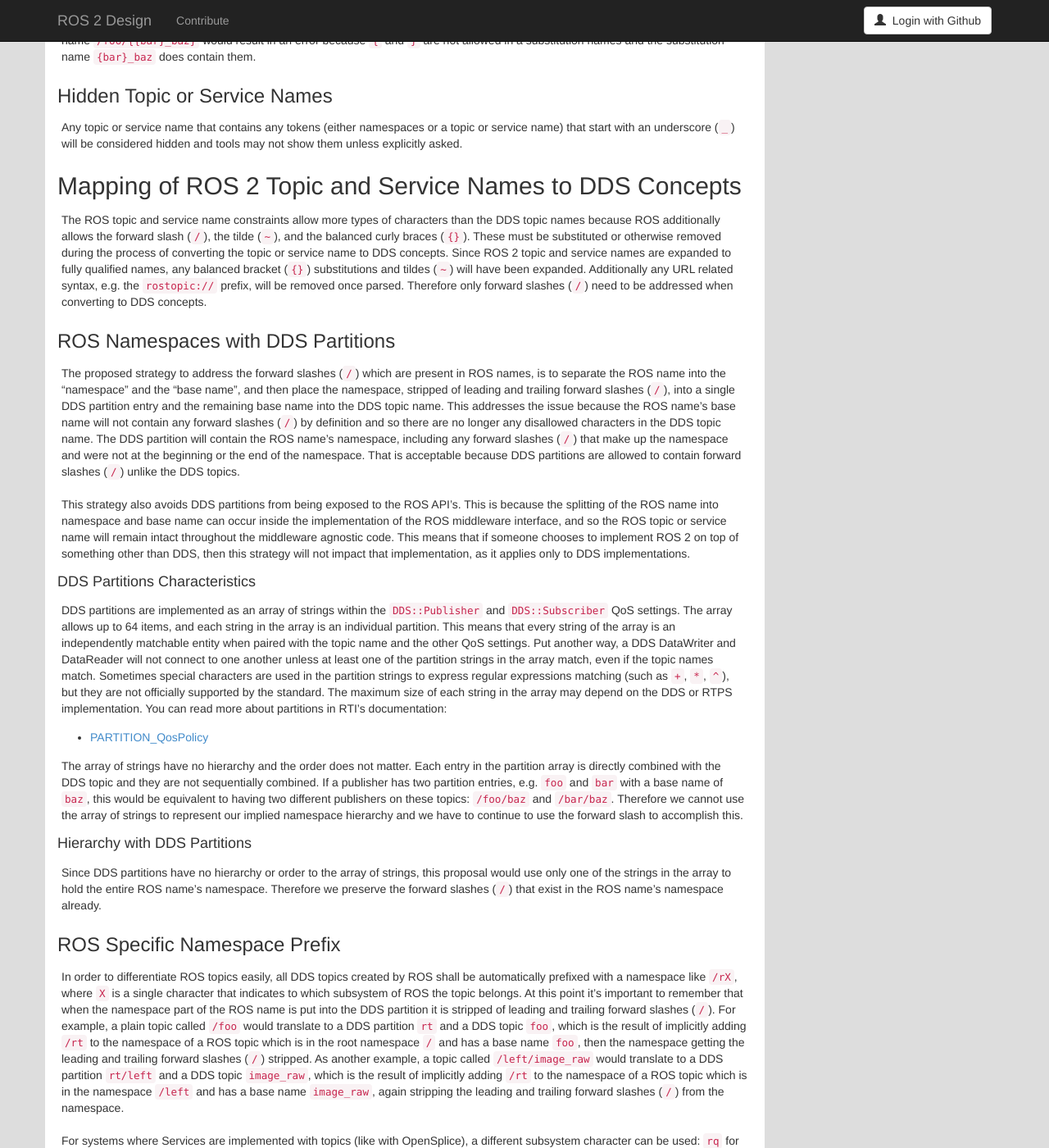
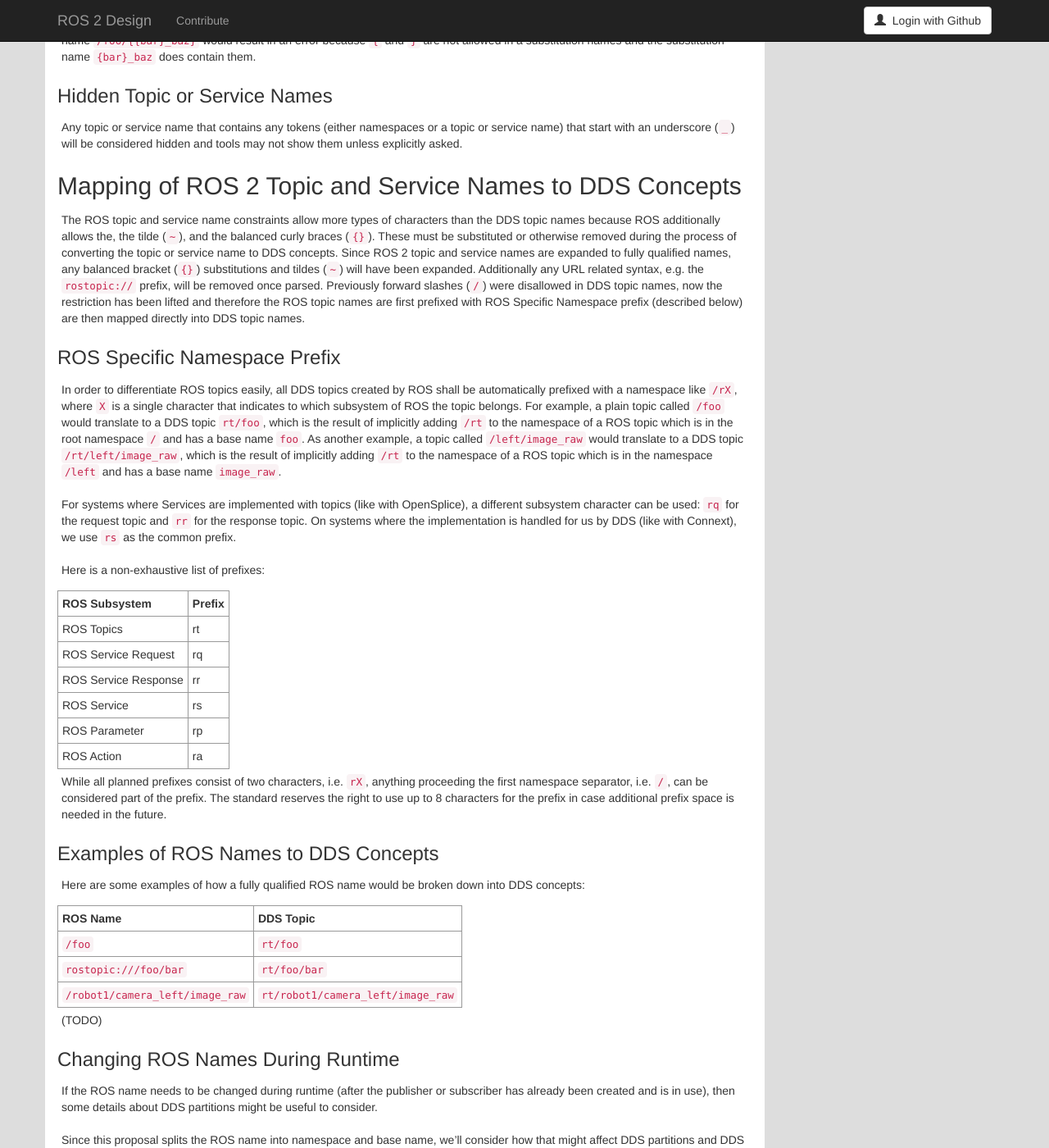
Before and after one commit to ros2/design, a Jekyll site: the page built from articles/140_topic_and_service_name_mapping.md, in a window 1280 px wide and 1400 px high, scrolled down 3867 px. Shown: the whole window at 82% size. Built offline with Jekyll 4.4.1, drawn with Linux system fonts in a browser that asks for light colours; nearby versions of some CDN libraries; some of the changed text lies outside the part shown.

Commit message:
removal of topic partitions, inital draft

```diff
--- a/articles/140_topic_and_service_name_mapping.md
+++ b/articles/140_topic_and_service_name_mapping.md
@@ -198,51 +198,17 @@ Any topic or service name that contains any tokens (either namespaces or a topic
 
 ## Mapping of ROS 2 Topic and Service Names to DDS Concepts
 
-The ROS topic and service name constraints allow more types of characters than the DDS topic names because ROS additionally allows the forward slash (`/`), the tilde (`~`), and the balanced curly braces (`{}`).
+The ROS topic and service name constraints allow more types of characters than the DDS topic names because ROS additionally allows the, the tilde (`~`), and the balanced curly braces (`{}`).
 These must be substituted or otherwise removed during the process of converting the topic or service name to DDS concepts.
 Since ROS 2 topic and service names are expanded to fully qualified names, any balanced bracket (`{}`) substitutions and tildes (`~`) will have been expanded.
 Additionally any URL related syntax, e.g. the `rostopic://` prefix, will be removed once parsed.
-Therefore only forward slashes (`/`) need to be addressed when converting to DDS concepts.
-
-### ROS Namespaces with DDS Partitions
-
-The proposed strategy to address the forward slashes (`/`) which are present in ROS names, is to separate the ROS name into the "namespace" and the "base name", and then place the namespace, stripped of leading and trailing forward slashes (`/`), into a single DDS partition entry and the remaining base name into the DDS topic name.
-This addresses the issue because the ROS name's base name will not contain any forward slashes (`/`) by definition and so there are no longer any disallowed characters in the DDS topic name.
-The DDS partition will contain the ROS name's namespace, including any forward slashes (`/`) that make up the namespace and were not at the beginning or the end of the namespace.
-That is acceptable because DDS partitions are allowed to contain forward slashes (`/`) unlike the DDS topics.
-
-This strategy also avoids DDS partitions from being exposed to the ROS API's.
-This is because the splitting of the ROS name into namespace and base name can occur inside the implementation of the ROS middleware interface, and so the ROS topic or service name will remain intact throughout the middleware agnostic code.
-This means that if someone chooses to implement ROS 2 on top of something other than DDS, then this strategy will not impact that implementation, as it applies only to DDS implementations.
-
-#### DDS Partitions Characteristics
-
-DDS partitions are implemented as an array of strings within the `DDS::Publisher` and `DDS::Subscriber` QoS settings.
-The array allows up to 64 items, and each string in the array is an individual partition.
-This means that every string of the array is an independently matchable entity when paired with the topic name and the other QoS settings.
-Put another way, a DDS DataWriter and DataReader will not connect to one another unless at least one of the partition strings in the array match, even if the topic names match.
-Sometimes special characters are used in the partition strings to express regular expressions matching (such as `+`, `*`, `^`), but they are not officially supported by the standard.
-The maximum size of each string in the array may depend on the DDS or RTPS implementation.
-You can read more about partitions in RTI's documentation:
-
-- [PARTITION_QosPolicy](https://community.rti.com/static/documentation/connext-dds/5.2.3/doc/manuals/connext_dds/html_files/RTI_ConnextDDS_CoreLibraries_UsersManual/Content/UsersManual/PARTITION_QosPolicy.htm)
-
-The array of strings have no hierarchy and the order does not matter.
-Each entry in the partition array is directly combined with the DDS topic and they are not sequentially combined.
-If a publisher has two partition entries, e.g. `foo` and `bar` with a base name of `baz`, this would be equivalent to having two different publishers on these topics: `/foo/baz` and `/bar/baz`.
-Therefore we cannot use the array of strings to represent our implied namespace hierarchy and we have to continue to use the forward slash to accomplish this.
-
-#### Hierarchy with DDS Partitions
-
-Since DDS partitions have no hierarchy or order to the array of strings, this proposal would use only one of the strings in the array to hold the entire ROS name's namespace.
-Therefore we preserve the forward slashes (`/`) that exist in the ROS name's namespace already.
+Previously forward slashes (`/`) were disallowed in DDS topic names, now the restriction has been lifted and therefore the ROS topic names are first prefixed with ROS Specific Namespace prefix (described below) are then mapped directly into DDS topic names.
 
 ### ROS Specific Namespace Prefix
 
 In order to differentiate ROS topics easily, all DDS topics created by ROS shall be automatically prefixed with a namespace like `/rX`, where `X` is a single character that indicates to which subsystem of ROS the topic belongs.
-At this point it's important to remember that when the namespace part of the ROS name is put into the DDS partition it is stripped of leading and trailing forward slashes (`/`).
-For example, a plain topic called `/foo` would translate to a DDS partition `rt` and a DDS topic `foo`, which is the result of implicitly adding `/rt` to the namespace of a ROS topic which is in the root namespace `/` and has a base name `foo`, then the namespace getting the leading and trailing forward slashes (`/`) stripped.
-As another example, a topic called `/left/image_raw` would translate to a DDS partition `rt/left` and a DDS topic `image_raw`, which is the result of implicitly adding `/rt` to the namespace of a ROS topic which is in the namespace `/left` and has a base name `image_raw`, again stripping the leading and trailing forward slashes (`/`) from the namespace.
+For example, a plain topic called `/foo` would translate to a DDS topic `rt/foo`, which is the result of implicitly adding `/rt` to the namespace of a ROS topic which is in the root namespace `/` and has a base name `foo`.
+As another example, a topic called `/left/image_raw` would translate to a DDS topic `/rt/left/image_raw`, which is the result of implicitly adding `/rt` to the namespace of a ROS topic which is in the namespace `/left` and has a base name `image_raw`.
 
 For systems where Services are implemented with topics (like with OpenSplice), a different subsystem character can be used: `rq` for the request topic and `rr` for the response topic.
 On systems where the implementation is handled for us by DDS (like with Connext), we use `rs` as the common prefix.
@@ -265,12 +231,13 @@ The standard reserves the right to use up to 8 characters for the prefix in case
 
 Here are some examples of how a fully qualified ROS name would be broken down into DDS concepts:
 
-| ROS Name                        | DDS Topic   | DDS Partition                 |
-|---------------------------------|-------------|-------------------------------|
-| `/foo`                          | `foo`       | \[`rt`\]                      |
-| `rostopic:///foo/bar`           | `bar`       | \[`rt/foo`\]                  |
-| `/robot1/camera_left/image_raw` | `image_raw` | \[`rt/robot1/camera_left`\]   |
+| ROS Name                        | DDS Topic                         |
+|---------------------------------|-----------------------------------|
+| `/foo`                          | `rt/foo`                          |
+| `rostopic:///foo/bar`           | `rt/foo/bar`                      |
+| `/robot1/camera_left/image_raw` | `rt/robot1/camera_left/image_raw` |
 
+(TODO)
 ### Changing ROS Names During Runtime
 
 If the ROS name needs to be changed during runtime (after the publisher or subscriber has already been created and is in use), then some details about DDS partitions might be useful to consider.
@@ -280,6 +247,7 @@ When changing the namespace of a ROS name, i.e. everything but the base name, th
 As partitions are part of QoS settings, it technically doesn't require a full restart of the publisher and subscription when changing the partitions field, however we cannot change the DDS topic name on the fly.
 With this in mind, we may want to always require a full restart of the publisher or subscription instance to avoid inconsistency in how these changes behave from the ROS user's perspective.
 
+(TODO)
 ### ROS Topic and Service Name Length Limit
 
 The length of the DDS topic must not exceed 256 characters.
@@ -298,25 +266,26 @@ Therefore to allow ROS programs to interoperate with "native" DDS topic names th
 #### Examples and Ideas for Communicating with Non-ROS Topics
 
 Note that these are not part of the proposal, but only possible solutions to the issue of communicating with "native" DDS topics.
-This section should be update when/if a complete solution is found.
+This section should be updated when/if a complete solution is found.
 
 It may be possible, through an option in the API or through some name syntax, to get a similar break down but without the ROS specific prefix.
 
 For example with an option in the API:
 
-| ROS Name              | ROS Prefix | DDS Topic   | DDS Partition                 |
-|-----------------------|------------|-------------|-------------------------------|
-| `rostopic://image`    | with       | `image`     | \[`rt`\]                      |
-| `rostopic://image`    | without    | `image`     | \[\]                          |
+| ROS Name              | ROS Prefix | DDS Topic   |
+|-----------------------|------------|-------------|
+| `rostopic://image`    | with       | `rt/image`  |
+| `rostopic://image`    | without    | `image`     |
 
 Another option would be to have some markup in the scheme name, for example:
 
-| ROS Name                              | DDS Topic           | DDS Partition                 |
-|---------------------------------------|---------------------|-------------------------------|
-| `rostopic://image`                    | `image`             | \[`rt`\]                      |
-| `rostopic+exact://image`              | `image`             | \[\]                          |
-| `rostopic+exact://camera_left/image`  | `camera_left/image` | \[\]                          |
+| ROS Name                              | DDS Topic           |
+|---------------------------------------|---------------------|
+| `rostopic://image`                    | `rt/image`          |
+| `rostopic+exact://image`              | `image`             |
+| `rostopic+exact://camera_left/image`  | `camera_left/image` |
 
+(TODO)
 Considering the third case, it's not clear if the `/` should be respected or if additional syntax is required to support partitions in the case of "exact" topic names.
 You could also imagine:
 
@@ -326,7 +295,7 @@ You could also imagine:
 
 ## Compare and Contrast with ROS 1
 
-In order to support a mapping to the more restrictive DDS topic name rules, these rules are in some ways more constraining than the rules for ROS 1.
+In order to support a mapping to a little more restrictive DDS topic name rules, these rules are in some ways more constraining than the rules for ROS 1.
 Other changes have been proposed for convenience or to remove a point of confusion that existed in ROS 1.
 In ROS 2, topic and service names differ from ROS 1 in that they:
 
@@ -390,6 +359,42 @@ This compromise was made so that when more work is done on substitutions, it wou
 ### Alternative ROS to DDS Mappings
 
 There was some discussion of alternatives and concerns with respect to the ROS -> DDS translation.
+
+#### DDS Partitions usage alternative
+
+Previously the usage of forward slashes (`/`) was disallowed in DDS topic name and hence a strategy was proposed which used DDS partitions to address the forward slashes (`/`) which are present in ROS names. The main idea was to separate the ROS name into the "namespace" and the "base name", and then place the namespace, stripped of leading and trailing forward slashes (`/`), into a single DDS partition entry and the remaining base name into the DDS topic name.
+This addressed the issue because the ROS name's base name will not contain any forward slashes (`/`) by definition and so there are no longer any disallowed characters in the DDS topic name.
+The DDS partition would contain the ROS name's namespace, including any forward slashes (`/`) that made up the namespace and were not at the beginning or the end of the namespace.
+That is acceptable because DDS partitions are allowed to contain forward slashes (`/`) unlike the DDS topics (now DDS topics allow forward slashes (`/`)).
+
+This strategy also avoids DDS partitions from being exposed to the ROS API's.
+This is because the splitting of the ROS name into namespace and base name can occur inside the implementation of the ROS middleware interface, and so the ROS topic or service name will remain intact throughout the middleware agnostic code.
+This means that if someone chooses to implement ROS 2 on top of something other than DDS, then this strategy will not impact that implementation, as it applies only to DDS implementations.
+
+(TODO)
+Trade-offs:
+
+#### DDS Partitions Characteristics
+
+DDS partitions are implemented as an array of strings within the `DDS::Publisher` and `DDS::Subscriber` QoS settings.
+The array allows up to 64 items, and each string in the array is an individual partition.
+This means that every string of the array is an independently matchable entity when paired with the topic name and the other QoS settings.
+Put another way, a DDS DataWriter and DataReader will not connect to one another unless at least one of the partition strings in the array match, even if the topic names match.
+Sometimes special characters are used in the partition strings to express regular expressions matching (such as `+`, `*`, `^`), but they are not officially supported by the standard.
+The maximum size of each string in the array may depend on the DDS or RTPS implementation.
+You can read more about partitions in RTI's documentation:
+
+- [PARTITION_QosPolicy](https://community.rti.com/static/documentation/connext-dds/5.2.3/doc/manuals/connext_dds/html_files/RTI_ConnextDDS_CoreLibraries_UsersManual/Content/UsersManual/PARTITION_QosPolicy.htm)
+
+The array of strings have no hierarchy and the order does not matter.
+Each entry in the partition array is directly combined with the DDS topic and they are not sequentially combined.
+If a publisher has two partition entries, e.g. `foo` and `bar` with a base name of `baz`, this would be equivalent to having two different publishers on these topics: `/foo/baz` and `/bar/baz`.
+Therefore we cannot use the array of strings to represent our implied namespace hierarchy and we have to continue to use the forward slash to accomplish this.
+
+#### Hierarchy with DDS Partitions
+
+Since DDS partitions have no hierarchy or order to the array of strings, this proposal would use only one of the strings in the array to hold the entire ROS name's namespace.
+Therefore we preserve the forward slashes (`/`) that exist in the ROS name's namespace already.
 
 #### Alternative Substitute the Namespace Delimiter
 
```
